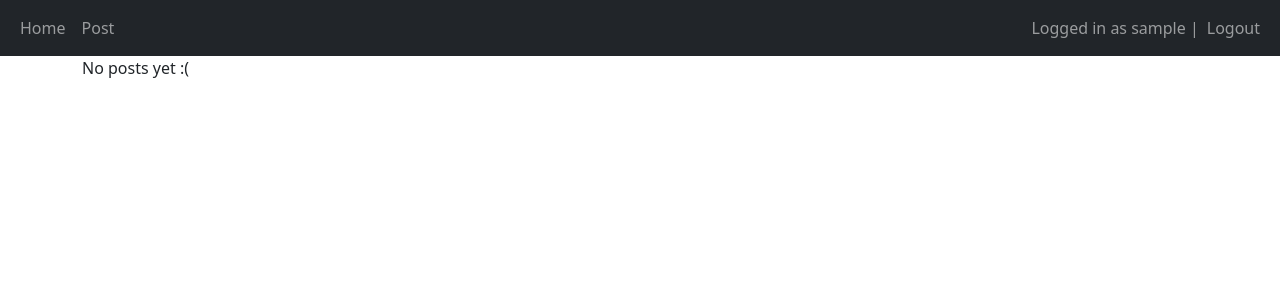
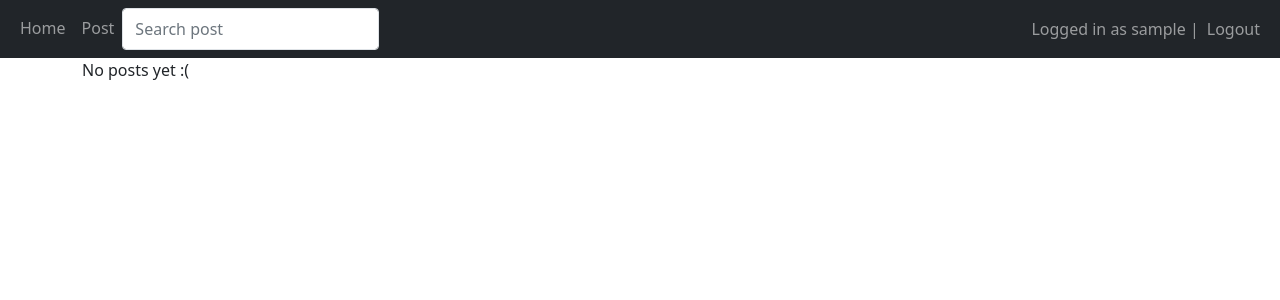
Before and after one commit to ThalesGrossi/Engenharia-de-Software-TP1, a Django app: page / in a window 1280 px wide. Shown: the top 300 px of the page. Run offline with Django 4.2, Linux system fonts and the light colour scheme; the visitor is signed in with stand-in values (Sample User, id 1); data that the repository does not hold is empty.

Commit message:
Adição da função pesquisar

```diff
--- a/TP1/main/templates/main/base.html
+++ b/TP1/main/templates/main/base.html
@@ -22,6 +22,11 @@
             </li>
             <li class="nav-item">
               <a class="nav-link" href="/create-post">Post</a>
+            </li>
+            <li class="nav-item">
+              <form>
+                <input class="form-control py-2 border-right-0 border" type="search" name="search" placeholder="Search post" />
+              </form>
             </li>
           </ul>
         </div>
--- a/TP1/main/views.py
+++ b/TP1/main/views.py
@@ -4,6 +4,7 @@ from django.contrib.auth.decorators import login_required, permission_required
 from django.contrib.auth import login, logout, authenticate
 from django.contrib.auth.models import User, Group
 from .models import Post
+from django.db.models import Q
 
 
 @login_required(login_url="/login")
@@ -33,7 +34,10 @@ def home(request):
                 except:
                     pass
 
-    return render(request, 'main/home.html', {"posts": posts})
+    search = request.GET.get('search', '')
+    posts_search = posts.filter(Q(title__icontains = search) | Q(description__icontains = search))
+
+    return render(request, 'main/home.html', {"posts": posts_search})
 
 
 @login_required(login_url="/login")
```
Also changed, not shown: 1 other file.
